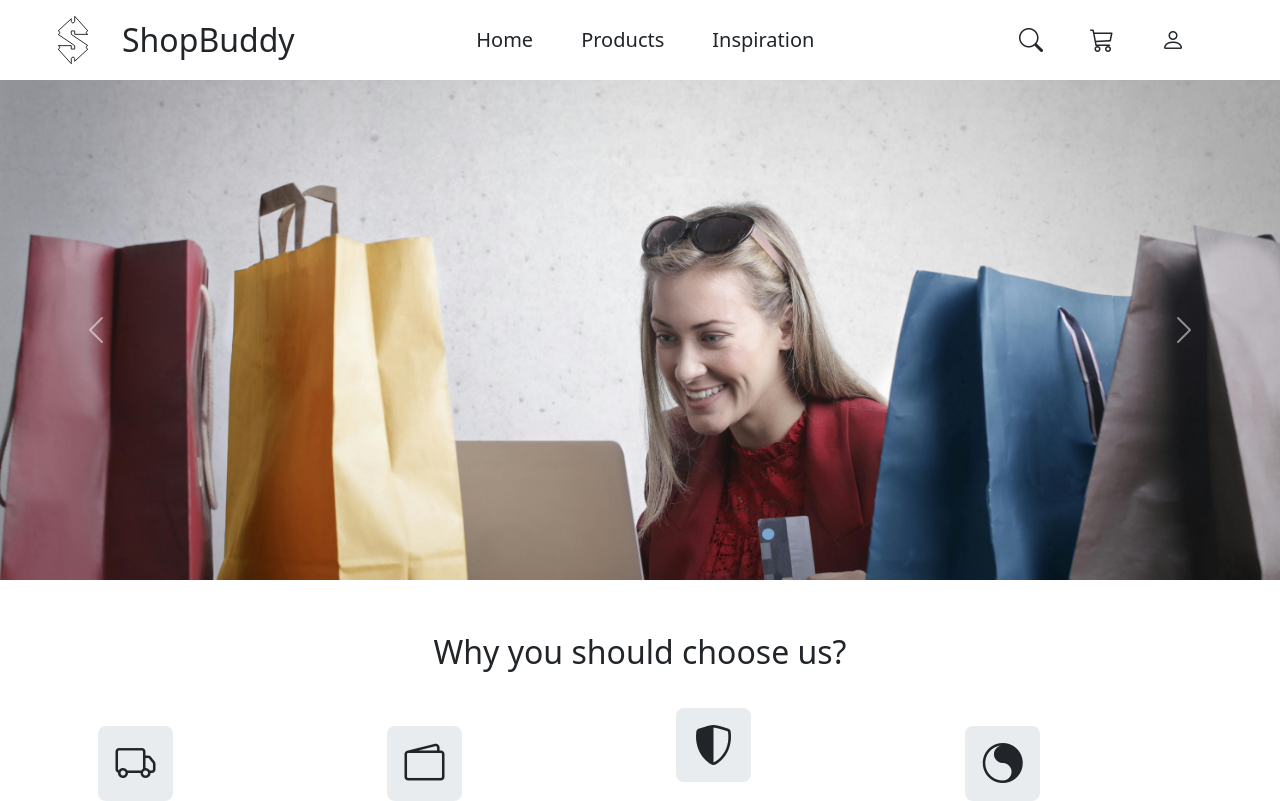
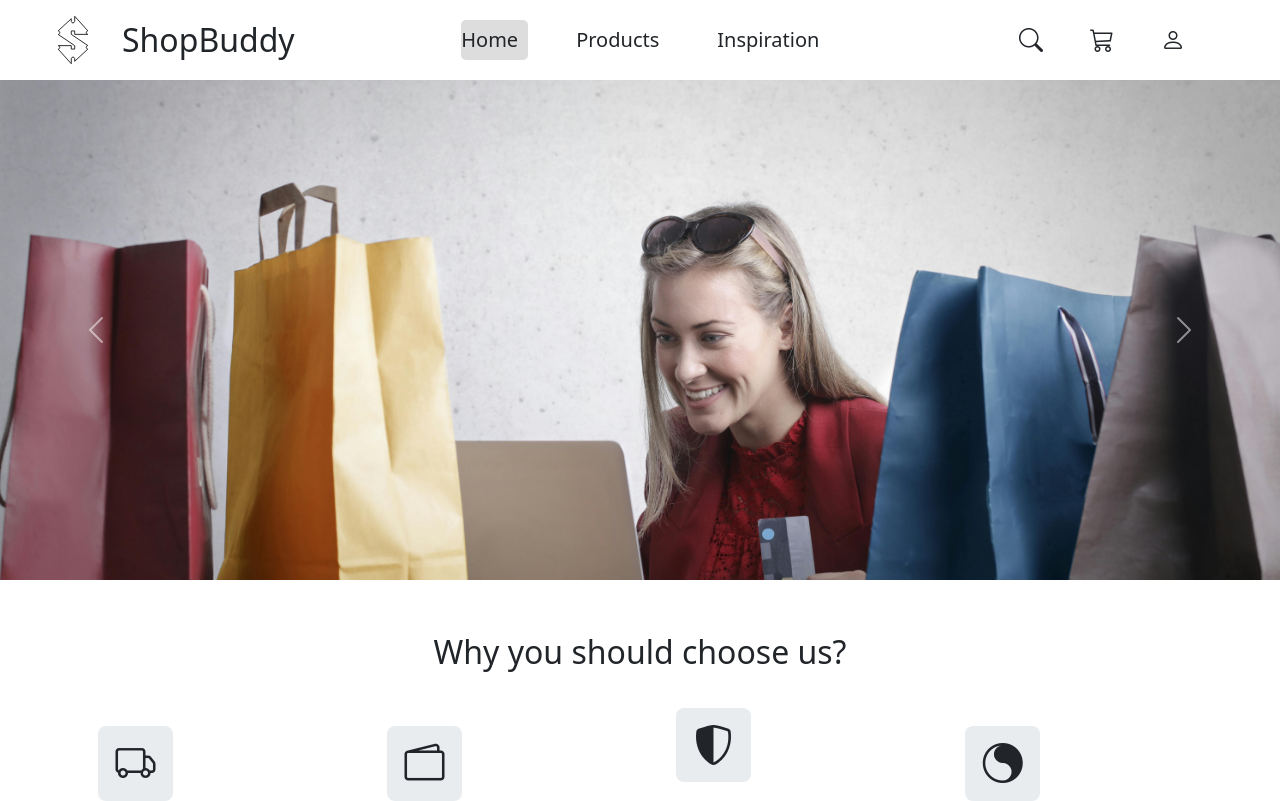
Before and after one commit to Sam-822/E-Commerce, a Next.js app: page / in a window 1280 px wide. Shown: the top 801 px of the page. Built offline with nearby package versions, Linux system fonts and the light colour scheme.

Commit message:
added transition between lpages

```diff
--- a/src/app/component/Choice.js
+++ b/src/app/component/Choice.js
@@ -10,7 +10,7 @@ const Choice = () => {
           style={{ width: "20%", height: "250px" }}
         >
           <div className="bg-body-secondary qualities-item">
-            <i class="bi bi-truck fs-1"></i>
+            <i className="bi bi-truck fs-1"></i>
           </div>
           <p className="fs-4 mt-3 mb-0">Free Shipping</p>
           <p>
@@ -22,7 +22,7 @@ const Choice = () => {
           style={{ width: "20%", height: "250px" }}
         >
           <div className="bg-body-secondary qualities-item">
-            <i class="bi bi-wallet2 fs-1"></i>
+            <i className="bi bi-wallet2 fs-1"></i>
           </div>
           <p className="fs-4 mt-3 mb-0">Easy Payments</p>
           <p>
@@ -34,7 +34,7 @@ const Choice = () => {
           style={{ width: "20%", height: "250px" }}
         >
           <div className="bg-body-secondary qualities-item">
-            <i class="bi bi-shield-shaded fs-1"></i>
+            <i className="bi bi-shield-shaded fs-1"></i>
           </div>
           <p className="fs-4 mt-3 mb-0">Money-Back Guarantee</p>
           <p>
@@ -46,7 +46,7 @@ const Choice = () => {
           style={{ width: "20%", height: "250px" }}
         >
           <div className="bg-body-secondary qualities-item">
-            <i class="bi bi-brilliance fs-1"></i>
+            <i className="bi bi-brilliance fs-1"></i>
           </div>
           <p className="fs-4 mt-3 mb-0">Finest Quality</p>
           <p>
--- a/src/app/component/NavBar.js
+++ b/src/app/component/NavBar.js
@@ -1,29 +1,98 @@
+"use client";
 import Image from "next/image";
 import Link from "next/link";
-import React from "react";
+import { useRouter } from "next/navigation";
+import React, { useEffect, useState } from "react";
+import { usePathname } from "next/navigation";
 
 const NavBar = () => {
+  const pathname = usePathname();
+  const [currPage, setCurrPage] = useState(pathname);
+  const router = useRouter();
+  function sleep(ms) {
+    return new Promise((resolve) => setTimeout(resolve, ms));
+  }
+  const handleClick = async (e, url) => {
+    e.preventDefault();
+    if (currPage !== url) {
+			document.getElementById(currPage).classList.remove('active-navbar-nav')
+      setCurrPage(url);
+      const body = document.querySelector("body");
+      body?.classList.add("page-transition");
+      await sleep(150);
+      router.push(url);
+      await sleep(150);
+			document.getElementById(url).classList.add('active-navbar-nav')
+      body?.classList.remove("page-transition");
+    }
+  };
+	useEffect(() => {
+		document.getElementById(pathname).classList.add('active-navbar-nav')
+	}, [])
+
+
   return (
     <div
       className="nav-container vw-100	 d-flex justify-content-between align-items-center"
-      style={{ height: 80, boxShadow:'0 0 10px black' }}
+      style={{ height: 80, boxShadow: "0 0 10px black" }}
     >
       <div className="nav-left h-auto w-auto mx-5 d-flex align-items-center">
-        <Image src={"/logo.svg"} height={"50"} width={"50"} alt='Brand Logo' />
-        <Link href='/' className="mx-4 fs-2 td-none">ShopBuddy</Link>
+        <Image src={"/logo.svg"} height={"50"} width={"50"} alt="Brand Logo" />
+        <Link
+          onClick={(e) => {
+            handleClick(e, "/");
+          }}
+          href="/"
+          className="mx-4 fs-2 td-none"
+        >
+          ShopBuddy
+        </Link>
       </div>
       <div className="nav-middle h-auto w-auto d-flex justify-content-around align-items-center">
-				<Link href="/" className="td-none fs-5 mx-4">Home</Link>
-				<Link href="/products" className="td-none fs-5 mx-4">Products</Link>
-				<Link href="/inspiration" className="td-none fs-5 mx-4">Inspiration</Link>
-			</div>
+        <Link
+          onClick={(e) => {
+            handleClick(e, "/");
+          }}
+          href="/"
+					id="/"
+          className={`td-none fs-5 mx-4 navbar-nav`}
+        >
+          Home
+        </Link>
+        <Link
+          onClick={(e) => {
+            handleClick(e, "/products");
+          }}
+          href="/products"
+					id="/products"
+          className={`td-none fs-5 mx-4 navbar-nav `}
+        >
+          Products
+        </Link>
+        <Link
+          onClick={(e) => {
+            handleClick(e, "/inspiration");
+          }}
+					id="/inspiration"
+          href="/inspiration"
+          className={`td-none fs-5 mx-4 navbar-nav`}
+        >
+          Inspiration
+        </Link>
+      </div>
       <div
         className="nav-right h-auto mx-5 d-flex justify-content-evenly align-items-center"
         style={{ width: "260px" }}
       >
-        <Link href="#" className="td-none"><i className="bi bi-search fs-4" /></Link>
-        <Link href="#" className="td-none"><i className="bi bi-cart3 fs-4" /></Link>
-        <Link href="#" className="td-none"><i className="bi bi-person fs-4" /></Link>
+        <Link href="#" className="td-none">
+          <i className="bi bi-search fs-4" />
+        </Link>
+        <Link href="#" className="td-none">
+          <i className="bi bi-cart3 fs-4" />
+        </Link>
+        <Link href="#" className="td-none">
+          <i className="bi bi-person fs-4" />
+        </Link>
       </div>
     </div>
   );
--- a/src/app/globals.css
+++ b/src/app/globals.css
@@ -118,3 +118,26 @@ footer {
 .footer-icons:hover{
 	color: black !important;
 }
+
+
+body{
+	transition-property: opacity, transform, filter, background;
+	transition-timing-function: ease-in-out;
+	transition-duration: 200ms;
+}
+
+.page-transition{
+	opacity: 0;
+	background: #111;
+	transform: translateY(80px);
+	filter: blur(20px);
+}
+
+.navbar-nav{
+	padding: 5px 10px;
+	border-radius: 5px;
+}
+
+.active-navbar-nav{
+	background-color: #ddd;
+}
--- a/src/app/layout.js
+++ b/src/app/layout.js
@@ -5,8 +5,8 @@ import "bootstrap-icons/font/bootstrap-icons.css";
 import Footer from "./component/Footer";
 
 export const metadata = {
-  title: "Shopping Buddy - Your favorite e-commerce website",
-  description: "Generated by create next app",
+  title: "ShopBuddy - Your favorite e-commerce website",
+  description: "Created by Abdul Samad using create next app",
 };
 
 export default function RootLayout({ children }) {
```
